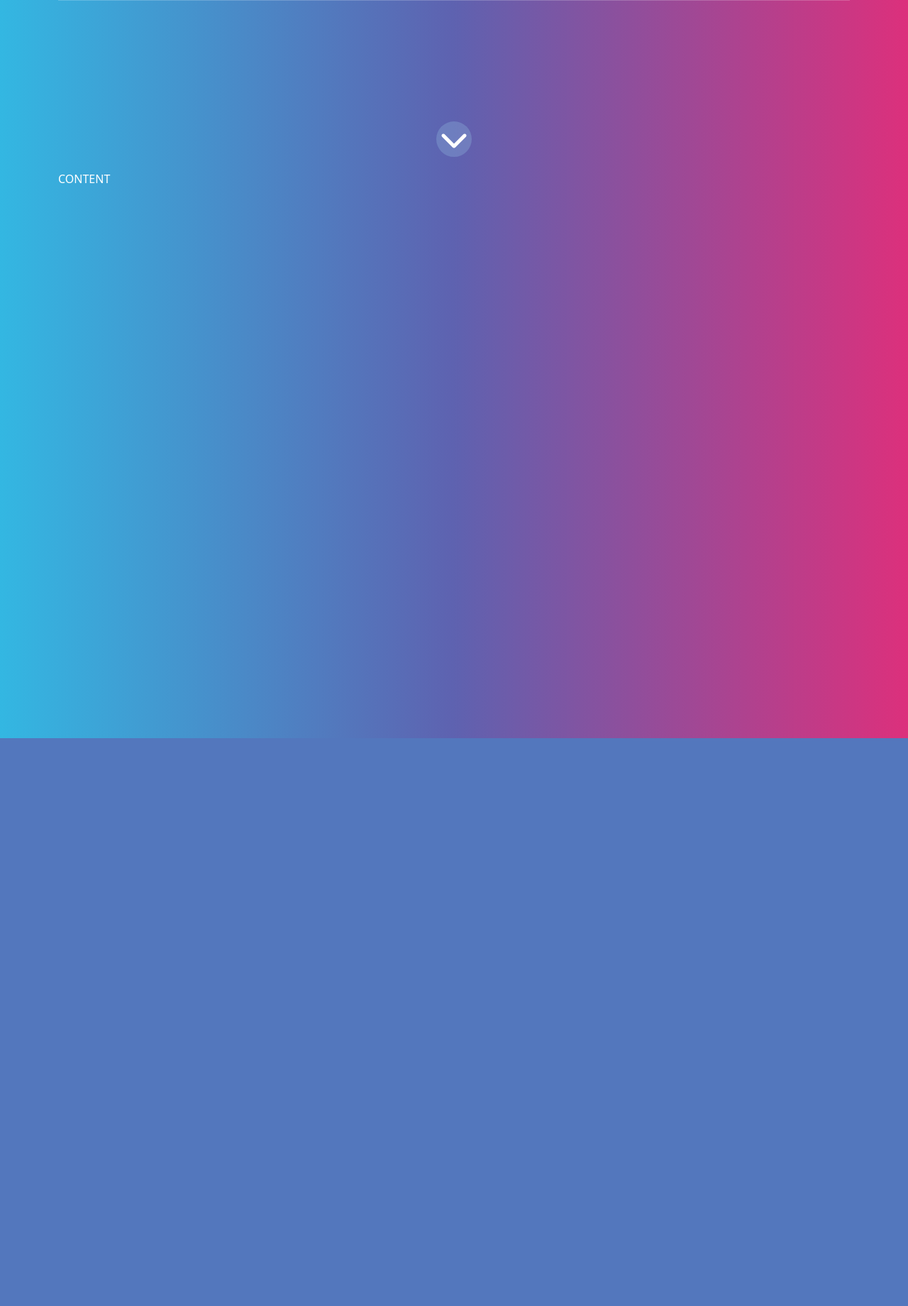
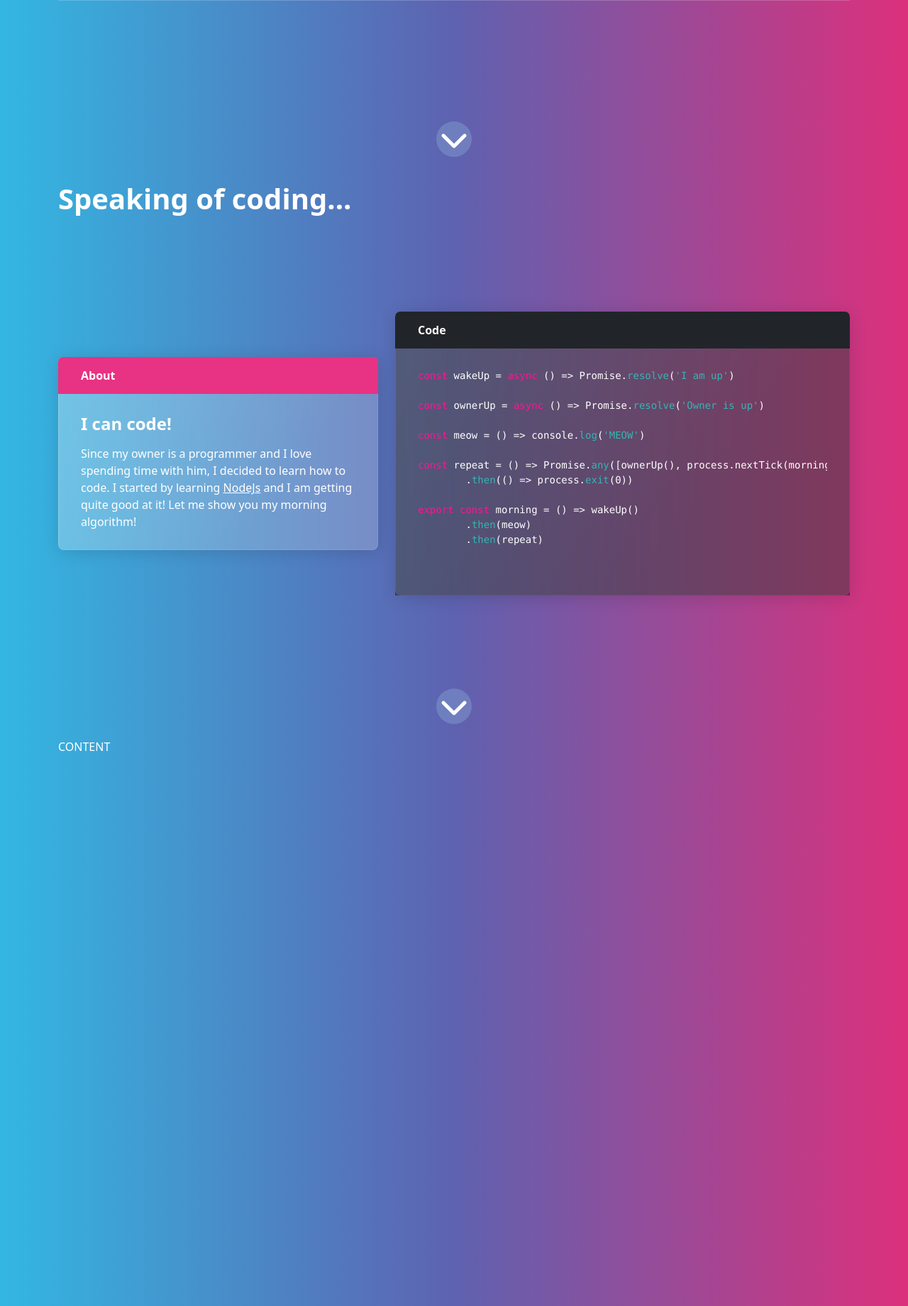
Before and after one commit to miutamihai/samy-website, a PHP site: page / in a window 1280 px wide. Shown: the part 2160-4000 px from the top of the page at 71% size. Before the commit the page ends 3200 px from the top, so only its background shows below. Run offline with PHP 8.4, Linux system fonts and the light colour scheme.

Commit message:
[master] Add coding section

```diff
--- /dev/null
+++ b/code/index.html
@@ -0,0 +1,27 @@
+<html lang="en">
+<head>
+    <meta charset="UTF-8">
+    <meta name="viewport"
+          content="width=device-width, user-scalable=no, initial-scale=1.0, maximum-scale=1.0, minimum-scale=1.0">
+    <meta http-equiv="X-UA-Compatible" content="ie=edge">
+	<link rel="stylesheet" href="../common/styles/bootstrap.css">
+	<link rel="stylesheet" href="style.css"/>
+	<title>Document</title>
+</head>
+<body style="background: transparent">
+<pre class="card-text">
+<span class="keyword">const</span> wakeUp = <span class="keyword">async</span> () => Promise.<span class="code-method">resolve</span>(<span class="code-string">'I am up'</span>)
+
+<span class="keyword">const</span> ownerUp = <span class="keyword">async</span> () => Promise.<span class="code-method">resolve</span>(<span class="code-string">'Owner is up'</span>)
+
+<span class="keyword">const</span> meow = () => console.<span class="code-method">log</span>(<span class="code-string">'MEOW'</span>)
+
+<span class="keyword">const</span> repeat = () => Promise.<span class="code-method">any</span>([ownerUp(), process.nextTick(morning())])
+	.<span class="code-method">then</span>(() => process.<span class="code-method">exit</span>(0))
+
+<span class="keyword">export</span> <span class="keyword">const</span> morning = () => wakeUp()
+	.<span class="code-method">then</span>(meow)
+	.<span class="code-method">then</span>(repeat)
+</pre>
+</body>
+</html>
--- /dev/null
+++ b/code/style.css
@@ -0,0 +1,11 @@
+.keyword {
+    color: deeppink;
+}
+
+.code-method {
+    color: #34B5B3;
+}
+
+.code-string {
+    color: #34B5B3;
+}
--- a/index.html
+++ b/index.html
@@ -210,6 +210,43 @@
     </div>
 </div>
 <div class="container full-screen-height" id="codingSection">
+    <div class="row full-parent-height">
+        <div class="col-12 mt-2">
+            <h1>Speaking of coding...</h1>
+        </div>
+        <div class="col-5">
+            <div class="d-flex align-items-center full-parent-height">
+                <div class="card border-primary mb-3" style="max-width: 60rem;">
+                    <div class="card-header">About</div>
+                    <div class="card-body">
+                        <h4 class="card-title">I can code!</h4>
+                        <p class="card-text">Since my owner is a programmer and I love spending time with him, I decided
+                            to learn how to code. I started by learning <a href="https://nodejs.org/en/">NodeJs</a> and
+                            I am getting quite good at it! Let me show you my morning algorithm!</p>
+                    </div>
+                </div>
+            </div>
+        </div>
+        <div class="col-7">
+            <div class="d-flex align-items-center full-parent-height">
+                <div class="card border-dark mb-3" style="width: 700px; height: 400px">
+                    <div class="card-header">Code</div>
+                    <div class="card-body code-background">
+                        <iframe src="code/index.html" class="full-parent-width full-parent-height"></iframe>
+                    </div>
+                </div>
+            </div>
+        </div>
+        <div class="col-12">
+            <div class="d-flex justify-content-center align-items-center full-parent-width full-parent-height">
+                <div class="floating next-section-container d-flex align-items-center justify-content-center">
+                    <i class="fas fa-chevron-down" style="font-size: 40px" onclick="onOwnerArrowClick()"></i>
+                </div>
+            </div>
+        </div>
+    </div>
+</div>
+<div class="container full-screen-height" id="ownerSection">
     CONTENT
 </div>
 </body>
--- a/index.js
+++ b/index.js
@@ -34,3 +34,5 @@ const onFirstArrowClick = () => document.getElementById('firstSection').scrollIn
 const onSecondArrowClick = () => document.getElementById('secondSection').scrollIntoView()
 
 const onCodingArrowClick = () => document.getElementById('codingSection').scrollIntoView()
+
+const onOwnerArrowClick = () => document.getElementById('ownerSection').scrollIntoView()
--- a/style.css
+++ b/style.css
@@ -98,3 +98,7 @@
 tbody tr {
     cursor: pointer;
 }
+
+.code-background {
+    background-color: rgba(0, 0, 0, 0.4);
+}
```
